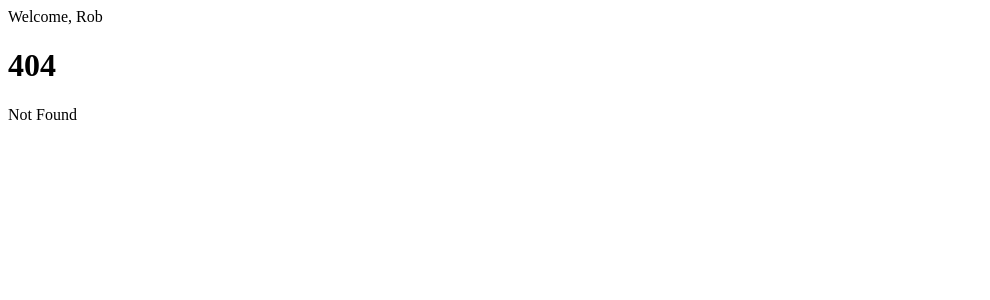
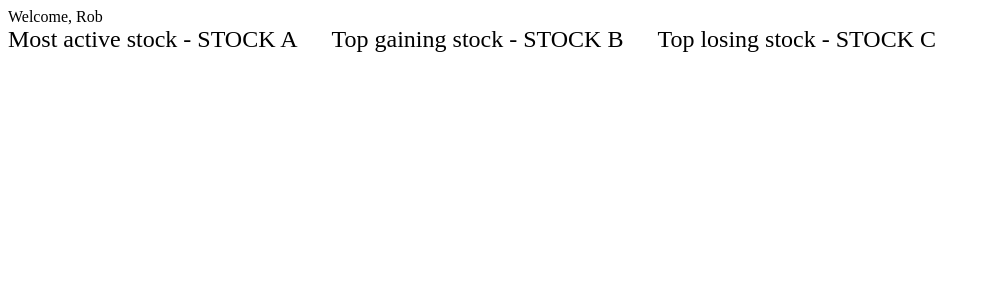
Before and after one commit to rghvdberg/sveltekit-tutorial-for-beginners, a SvelteKit app in the folder sk-loading-data/: page /stocks in a window 1280 px wide. Before the commit this address had no page. Shown: the top 300 px of the page, without its empty margins (0-990 px from the left). Built offline with nearby package versions, Linux system fonts and the light colour scheme; data requests are answered from the project's data file.

Commit message:
34 - Promise Unwrapping

```diff
--- a/sk-loading-data/src/routes/+layout.svelte
+++ b/sk-loading-data/src/routes/+layout.svelte
@@ -5,7 +5,7 @@
 </script>
 
 <svelte:head>
-  <title>{$page.data.title} || "Codevolution"</title>
+  <title>{$page.data.title || "Codevolution"}</title>
 </svelte:head>
 
 {#if $page.data.notification}
--- /dev/null
+++ b/sk-loading-data/src/routes/stocks/+page.js
@@ -0,0 +1,26 @@
+export const load = async (loadEvent) => {
+  const { fetch } = loadEvent;
+  const mostActiveStockRepsonse = await fetch(
+    "http://localhost:4000/most-active-stock"
+  );
+  const topGainingStockRepsonse = await fetch(
+    "http://localhost:4000/top-gaining-stock"
+  );
+  const topLosingStockRepsonse = await fetch(
+    "http://localhost:4000/top-losing-stock"
+  );
+  // const mostActiveStock = await mostActiveStockRepsonse.json();
+  // const topGainingStock = await topGainingStockRepsonse.json();
+  // const topLosingStock = await topLosingStockRepsonse.json();
+  return {
+    mostActiveStock: mostActiveStockRepsonse.json(),
+    topGainingStock: topGainingStockRepsonse.json(),
+    topLosingStock: topLosingStockRepsonse.json(),
+    /* SvelteKit will only resolve top level promises
+     * ↓ WON'T WORK AS EXPECTED ↓
+     * anotherStock: {
+     *  nestedStock: nestedStockRepsonse.json(),
+     * }
+     */
+  };
+};
--- /dev/null
+++ b/sk-loading-data/src/routes/stocks/+page.svelte
@@ -0,0 +1,15 @@
+<script>
+  export let data;
+</script>
+
+<span>Most active stock - {data.mostActiveStock.symbol}</span>
+<span>Top gaining stock - {data.topGainingStock.symbol}</span>
+<span>Top losing stock - {data.topLosingStock.symbol}</span>
+<slot />
+
+<style>
+  span {
+    margin-right: 30px;
+    font-size: 24px;
+  }
+</style>
```
Also changed, not shown: 1 other file (tests, documents, lock files or other folders).
